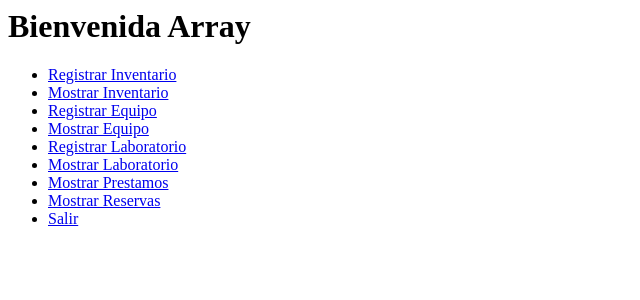
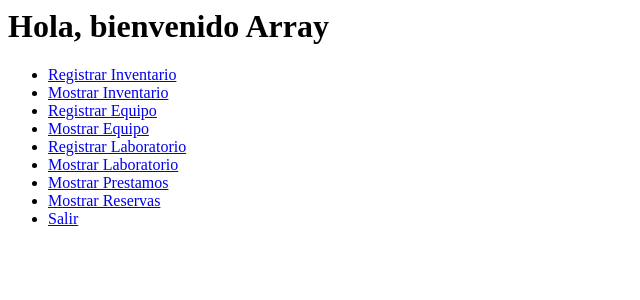
Before and after one commit to marycielomartel/sistemaLp, a PHP site: page /bienvenido.php in a window 1280 px wide. Shown: the top 300 px of the page, without its empty margins (0-640 px from the left). Run offline with PHP 8.4, Linux system fonts and the light colour scheme; the visitor is signed in with stand-in values (Sample User, id 1).

Commit message:
cambio en bienvenido

```diff
--- a/bienvenido.php
+++ b/bienvenido.php
@@ -7,7 +7,7 @@
 
 
 ?>
-<h1>Bienvenida <?php echo $_SESSION["usuario"]; ?></h1>
+<h1>Hola, bienvenido <?php echo $_SESSION["usuario"]; ?></h1>
 <ul>
     <?php
     if($_SESSION["tipo"]=="administrador"){
```
